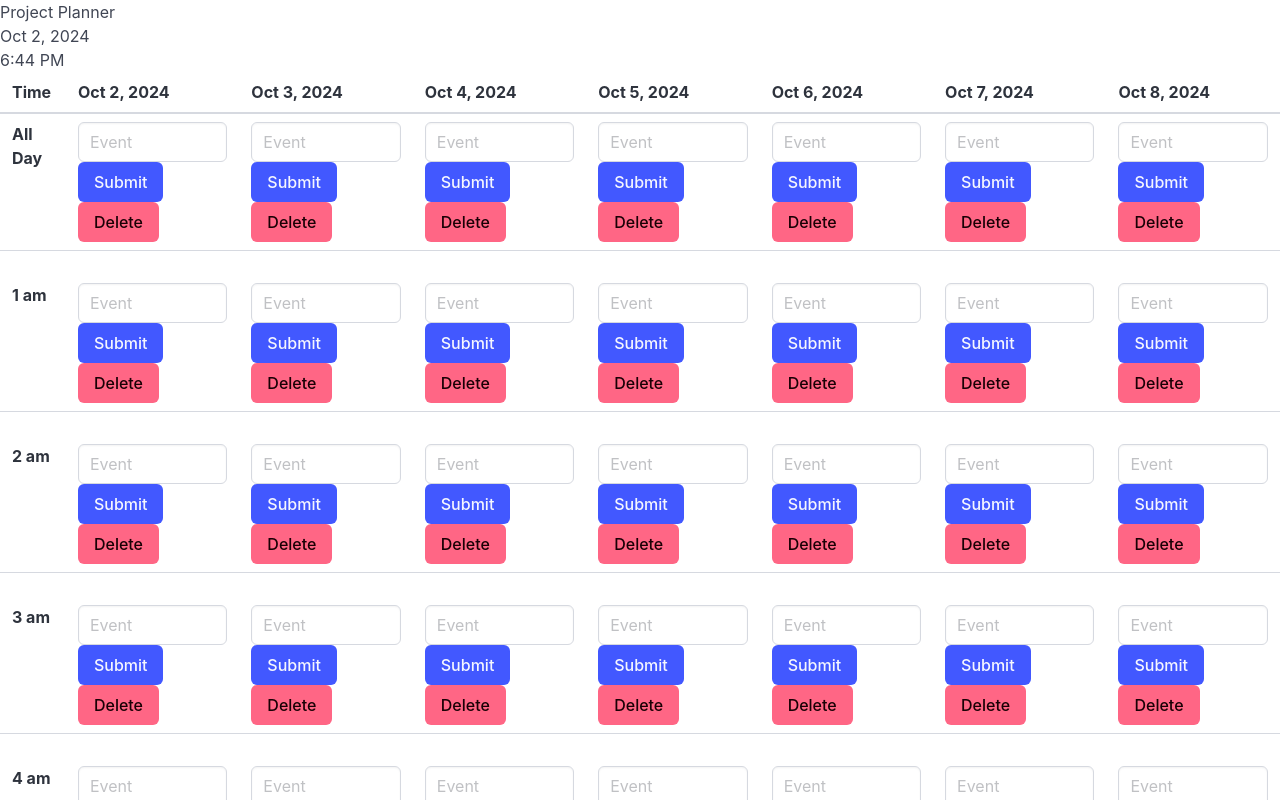
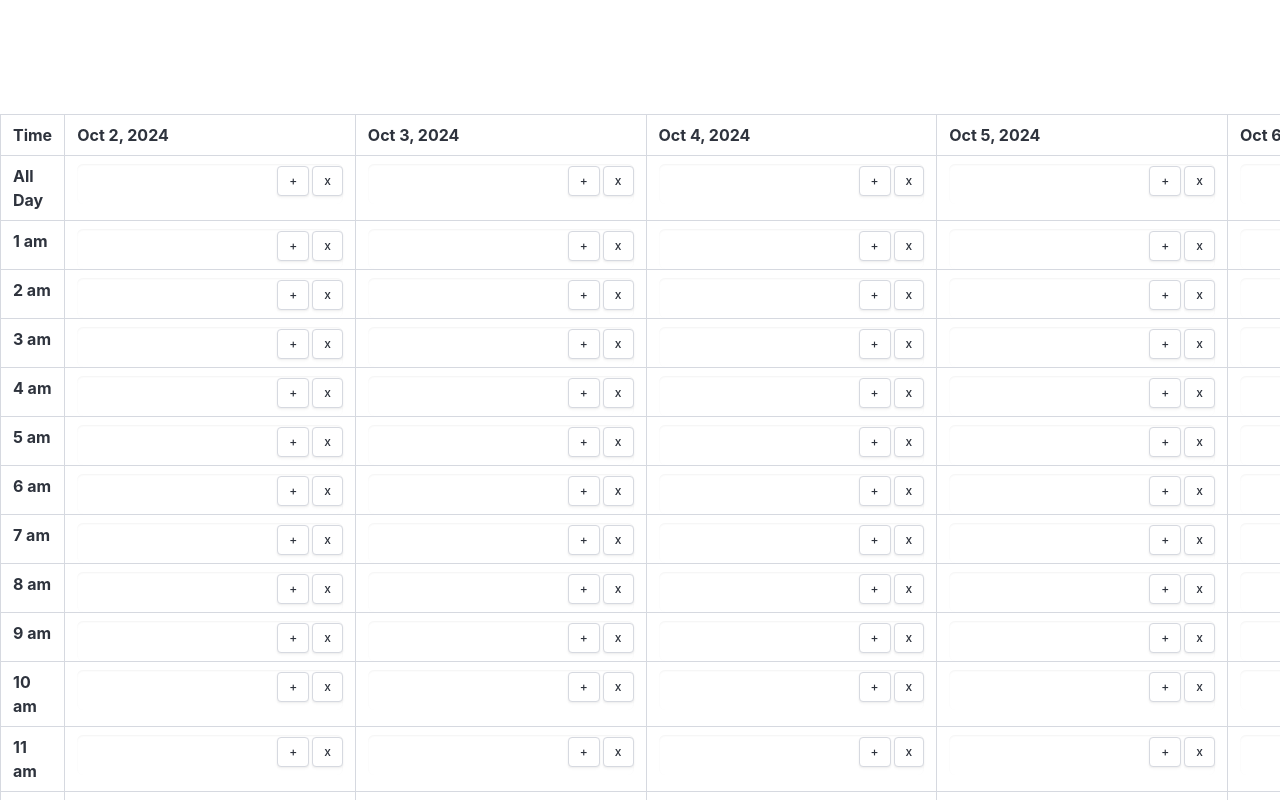
Before and after one commit to Taylor-Brandon/Project-Planner-Refactor, a React (Create React App) app in the folder project-planner/: page / in a window 1280 px wide. Shown: the top 800 px of the page. Built offline with nearby package versions, Linux system fonts and the light colour scheme.

Commit message:
added styling to table, form, and buttons; added scroll ability to see the rest of the large table

```diff
--- a/project-planner/src/App.js
+++ b/project-planner/src/App.js
@@ -2,6 +2,8 @@ import React from 'react';
 import dayjs from 'dayjs';
 import Header from './components/header/header';
 import Card from './components/card/card';
+import './styles/style.css';
+
 export default function App() {
     const today = dayjs().format('MMM D, YYYY');
     const time = dayjs().format('h:mm A');
--- a/project-planner/src/components/card/card.js
+++ b/project-planner/src/components/card/card.js
@@ -11,7 +11,8 @@ export default function Card(props) {
         const day5 = current.add(5, 'day').format('MMM D, YYYY');
         const day6 = current.add(6, 'day').format('MMM D, YYYY');
     return(
-        <div className='table'>
+        <div style={{ overflowX: 'auto' }}>
+        <table className='table is-bordered is-hoverable'>
             <thead>
                 <tr>
                     <th>Time</th>
@@ -35,7 +36,6 @@ export default function Card(props) {
                     <td><CardForm /></td>
                     <td><CardForm /></td>
                 </tr>
-                <br></br>
                 <tr>
                     <th>1 am</th>
                     <td><CardForm /></td>
@@ -46,7 +46,6 @@ export default function Card(props) {
                     <td><CardForm /></td>
                     <td><CardForm /></td>
                 </tr>
-                <br></br>
                 <tr>
                     <th>2 am</th>
                     <td><CardForm /></td>
@@ -57,7 +56,6 @@ export default function Card(props) {
                     <td><CardForm /></td>
                     <td><CardForm /></td>
                 </tr>
-                <br></br>
                 <tr>
                     <th>3 am</th>
                     <td><CardForm /></td>
@@ -68,7 +66,6 @@ export default function Card(props) {
                     <td><CardForm /></td>
                     <td><CardForm /></td>
                 </tr>
-                <br></br>
                 <tr>
                     <th>4 am</th>
                     <td><CardForm /></td>
@@ -79,7 +76,6 @@ export default function Card(props) {
                     <td><CardForm /></td>
                     <td><CardForm /></td>
                 </tr>
-                <br></br>
                 <tr>
                     <th>5 am</th>
                     <td><CardForm /></td>
@@ -90,7 +86,6 @@ export default function Card(props) {
                     <td><CardForm /></td>
                     <td><CardForm /></td>
                 </tr>
-                <br></br>
                 <tr>
                     <th>6 am</th>
                     <td><CardForm /></td>
@@ -101,7 +96,6 @@ export default function Card(props) {
                     <td><CardForm /></td>
                     <td><CardForm /></td>
                 </tr>
-                <br></br>
                 <tr>
                     <th>7 am</th>
                     <td><CardForm /></td>
@@ -112,7 +106,6 @@ export default function Card(props) {
                     <td><CardForm /></td>
                     <td><CardForm /></td>
                 </tr>
-                <br></br>
                 <tr>
                     <th>8 am</th>
                     <td><CardForm /></td>
@@ -123,7 +116,6 @@ export default function Card(props) {
                     <td><CardForm /></td>
                     <td><CardForm /></td>
                 </tr>
-                <br></br>
                 <tr>
                     <th>9 am</th>
                     <td><CardForm /></td>
@@ -134,7 +126,6 @@ export default function Card(props) {
                     <td><CardForm /></td>
                     <td><CardForm /></td>
                 </tr>
-                <br></br>
                 <tr>
                     <th>10 am</th>
                     <td><CardForm /></td>
@@ -145,7 +136,6 @@ export default function Card(props) {
                     <td><CardForm /></td>
                     <td><CardForm /></td>
                 </tr>
-                <br></br>
                 <tr>
                     <th>11 am</th>
                     <td><CardForm /></td>
@@ -156,7 +146,6 @@ export default function Card(props) {
                     <td><CardForm /></td>
                     <td><CardForm /></td>
                 </tr>
-                <br></br>
                 <tr>
                     <th>12 pm</th>
                     <td><CardForm /></td>
@@ -167,7 +156,6 @@ export default function Card(props) {
                     <td><CardForm /></td>
                     <td><CardForm /></td>
                 </tr>
-                <br></br>
                 <tr>
                     <th>1 pm</th>
                     <td><CardForm /></td>
@@ -178,7 +166,6 @@ export default function Card(props) {
                     <td><CardForm /></td>
                     <td><CardForm /></td>
                 </tr>
-                <br></br>
                 <tr>
                     <th>2 pm</th>
                     <td><CardForm /></td>
@@ -189,7 +176,6 @@ export default function Card(props) {
                     <td><CardForm /></td>
                     <td><CardForm /></td>
                 </tr>
-                <br></br>
                 <tr>
                     <th>3 pm</th>
                     <td><CardForm /></td>
@@ -200,7 +186,6 @@ export default function Card(props) {
                     <td><CardForm /></td>
                     <td><CardForm /></td>
                 </tr>
-                <br></br>
                 <tr>
                     <th>4 pm</th>
                     <td><CardForm /></td>
@@ -211,7 +196,6 @@ export default function Card(props) {
                     <td><CardForm /></td>
                     <td><CardForm /></td>
                 </tr>
-                <br></br>
                 <tr>
                     <th>5 pm</th>
                     <td><CardForm /></td>
@@ -222,7 +206,6 @@ export default function Card(props) {
                     <td><CardForm /></td>
                     <td><CardForm /></td>
                 </tr>
-                <br></br>
                 <tr>
                 <th>6 pm</th>
                     <td><CardForm /></td>
@@ -233,7 +216,6 @@ export default function Card(props) {
                     <td><CardForm /></td>
                     <td><CardForm /></td>
                 </tr>
-                <br></br>
                 <tr>
                     <th>7 pm</th>
                     <td><CardForm /></td>
@@ -244,7 +226,6 @@ export default function Card(props) {
                     <td><CardForm /></td>
                     <td><CardForm /></td>
                 </tr>
-                <br></br>
                 <tr>
                     <th>8 pm</th>
                     <td><CardForm /></td>
@@ -255,7 +236,6 @@ export default function Card(props) {
                     <td><CardForm /></td>
                     <td><CardForm /></td>
                 </tr>
-                <br></br>
                 <tr>
                     <th>9 pm</th>
                     <td><CardForm /></td>
@@ -266,7 +246,6 @@ export default function Card(props) {
                     <td><CardForm /></td>
                     <td><CardForm /></td>
                 </tr>
-                <br></br>
                 <tr>
                     <th>10 pm</th>
                     <td><CardForm /></td>
@@ -277,7 +256,6 @@ export default function Card(props) {
                     <td><CardForm /></td>
                     <td><CardForm /></td>
                 </tr>
-                <br></br>
                 <tr>
                     <th>11 pm</th>
                     <td><CardForm /></td>
@@ -288,7 +266,6 @@ export default function Card(props) {
                     <td><CardForm /></td>
                     <td><CardForm /></td>
                 </tr>
-                <br></br>
                 <tr>
                     <th>12 am</th>
                     <td><CardForm /></td>
@@ -300,6 +277,7 @@ export default function Card(props) {
                     <td><CardForm /></td>
                 </tr>
             </tbody>
+        </table>
         </div>
     );
 }
--- a/project-planner/src/components/cardForm/cardForm.js
+++ b/project-planner/src/components/cardForm/cardForm.js
@@ -33,9 +33,11 @@ export default function CardForm () {
     return (
         <div className='field'>
             <div className='control'>
-                <input onChange={handleFormChange} name='eventName' value={event.eventName} className='input' type='text' placeholder='Event'></input>
-                <button onClick={handleSubmit} className='button is-link'>Submit</button>
-                <button onClick={handleDelete} className='button is-danger'>Delete</button>
+                <div className='form-container'>
+                <input id='input' onChange={handleFormChange} name='eventName' value={event.eventName} className='input' type='text'></input>
+                <button id='add' onClick={handleSubmit} className='button is-small'>+</button>
+                <button id='delete' onClick={handleDelete} className='button is-small'>x</button>
+                </div>
             </div>
         </div>
     );
--- a/project-planner/src/components/header/header.js
+++ b/project-planner/src/components/header/header.js
@@ -2,10 +2,12 @@ import React from 'react';
 
 export default function Headers(props) {
     return(
-        <div className='main'>
-            <h1>Project Planner</h1>
-            <h2>{props.today}</h2>
-            <h3>{props.time}</h3>
+        <div className='header'>
+            <h1 id='main-header' className='is-size-3'>Project Planner</h1>
+            <div className='date is-size-5 has-text-white mb-4 ml-3'>
+            <h2 id='current-date'>{props.today}</h2>
+            <h3 id='current-time'>{props.time}</h3>
+            </div>
         </div>
     )
 }
--- /dev/null
+++ b/project-planner/src/styles/style.css
@@ -0,0 +1,35 @@
+#main-header{
+    text-align: center;
+    margin-top: 20px;
+    color: white;
+}
+#current-date{
+    font-weight: 700;
+}
+#current-time{
+    display: flex;
+    justify-content: start;
+    margin-left: 115px;
+    margin-top: -30px;
+}
+#table{
+    display: flex;
+    flex-wrap: wrap;
+    width: 120%;
+}
+.field{
+    width: 100%;
+}
+#input{
+    border: 0px solid black;
+}
+#add{
+    display: flex;
+    margin-top: -38px;
+   margin-left: 200px;
+}
+#delete{
+    display: flex;
+    margin-top: -30px;
+    margin-left: 235px;
+}
```
